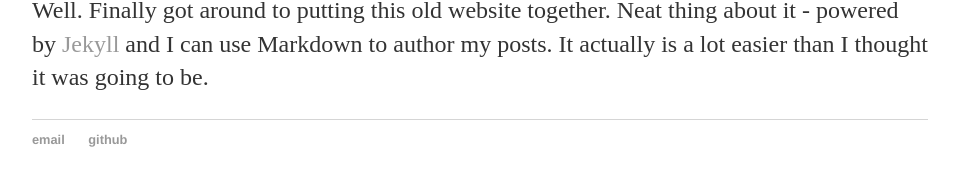
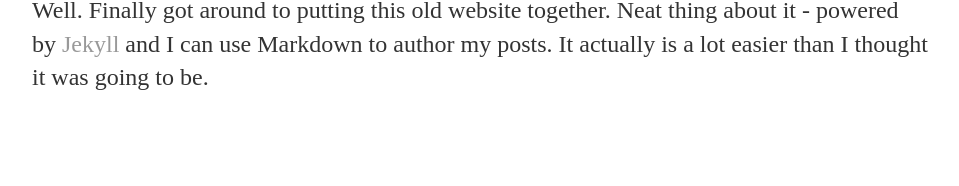
Before and after one commit to THUlqs15/THUlqs15.github.io, a Jekyll site: the page built from _posts/2017-04-30-qingsong-liu-site-launched.md, in a window 1280 px wide. Shown: the part 261-447 px from the top of the page, without its empty margins (160-1119 px from the left). Built offline with Jekyll 4.4.1, drawn with Linux system fonts in a browser that asks for light colours.

Commit message:
Update default.html

```diff
--- a/_layouts/default.html
+++ b/_layouts/default.html
@@ -19,10 +19,6 @@
 			{{ content }}
 
 			</div><!-- /.container -->
-			<footer>
-	    		<ul>
-	        		<li><a href="mailto:thulqs15@gmail.com">email</a></li>
-	        		<li><a href="https://github.com/THUlqs15">github</a></li>				</ul>
-			</footer>
+
 		</body>
 	</html>
```
